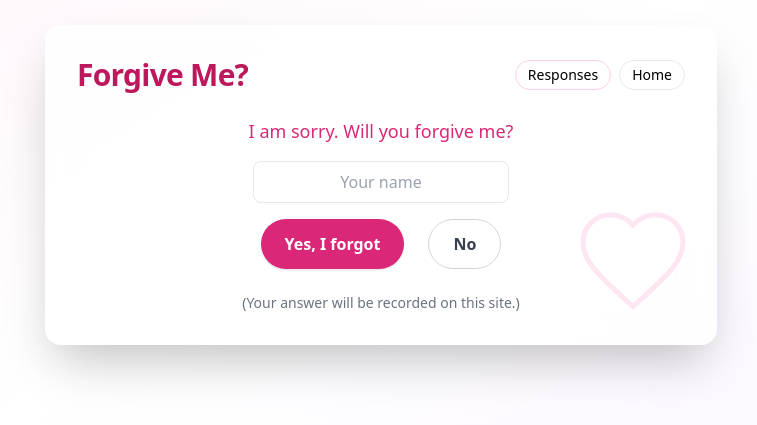
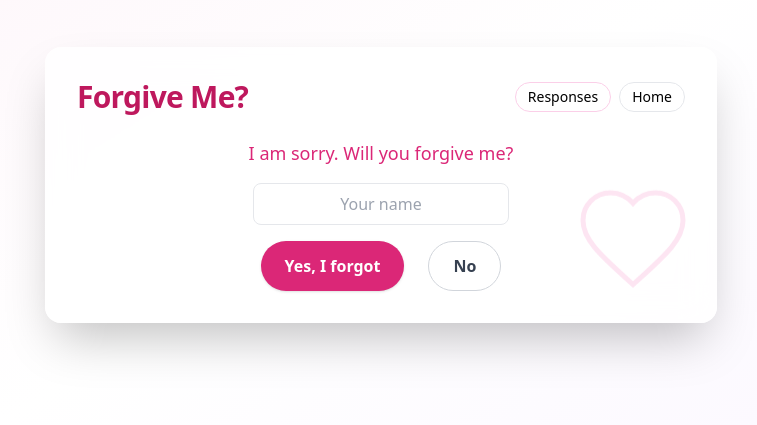
Before and after one commit to janambabi/Forgive_Me, a React (Vite) app: page / in a window 1280 px wide. Shown: the part 215-640 px from the top of the page, without its empty margins (259-1016 px from the left). Built offline with nearby package versions, Linux system fonts and the light colour scheme.

Commit message:
Update ForgiveMe.jsx

```diff
--- a/src/components/ForgiveMe.jsx
+++ b/src/components/ForgiveMe.jsx
@@ -88,8 +88,11 @@ export default function ForgiveMe() {
   }
 
   return (
-    <div className="min-h-screen bg-gradient-to-br from-pink-50 via-white to-purple-50 flex items-center justify-center p-6">
-      <div className="w-full max-w-2xl bg-white/80 backdrop-blur-lg rounded-2xl shadow-2xl p-8 relative overflow-hidden">
+    <div className="min-h-screen bg-gradient-to-br from-pink-50 via-white to-purple-50 flex items-center justify-center p-6 relative overflow-hidden">
+      {/* Particle canvas - moved to background of the entire page */}
+      {page === "celebrate" && <ParticleField />}
+
+      <div className={`w-full max-w-2xl rounded-2xl p-8 relative z-10 ${page === "celebrate" ? "bg-transparent" : "bg-white/80 backdrop-blur-lg shadow-2xl"}`}>
         <header className="flex justify-between items-center mb-6">
           <h1 className="text-3xl font-extrabold tracking-tight text-pink-700">Forgive Me?</h1>
           <div className="flex gap-2 items-center">
@@ -217,7 +220,6 @@ function Landing({ name, setName, onSubmitName, onAnswer }) {
         </button>
       </div>
 
-      <p className="mt-6 text-sm text-gray-500">(Your answer will be recorded on this site.)</p>
     </div>
   );
 }
@@ -235,8 +237,6 @@ function NoPage({ onBack }) {
 function Celebrate({ note, setNote, audioRef }) {
   return (
     <div className="relative flex flex-col items-center justify-center py-8">
-      {/* Particle canvas */}
-      <ParticleField />
 
       <div className="z-10 text-center px-6">
         <div className="inline-flex items-center gap-3 mb-4">
```
